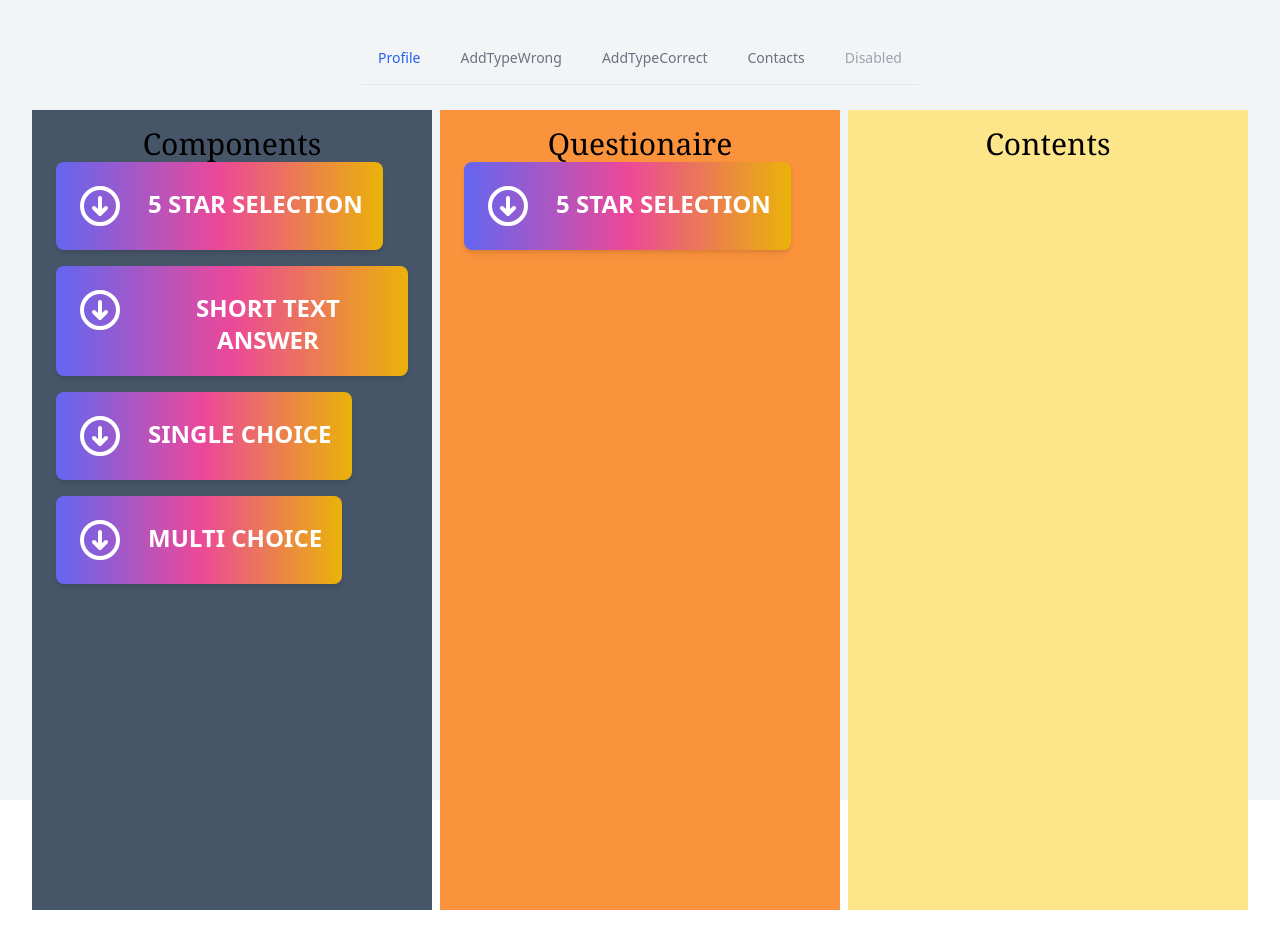
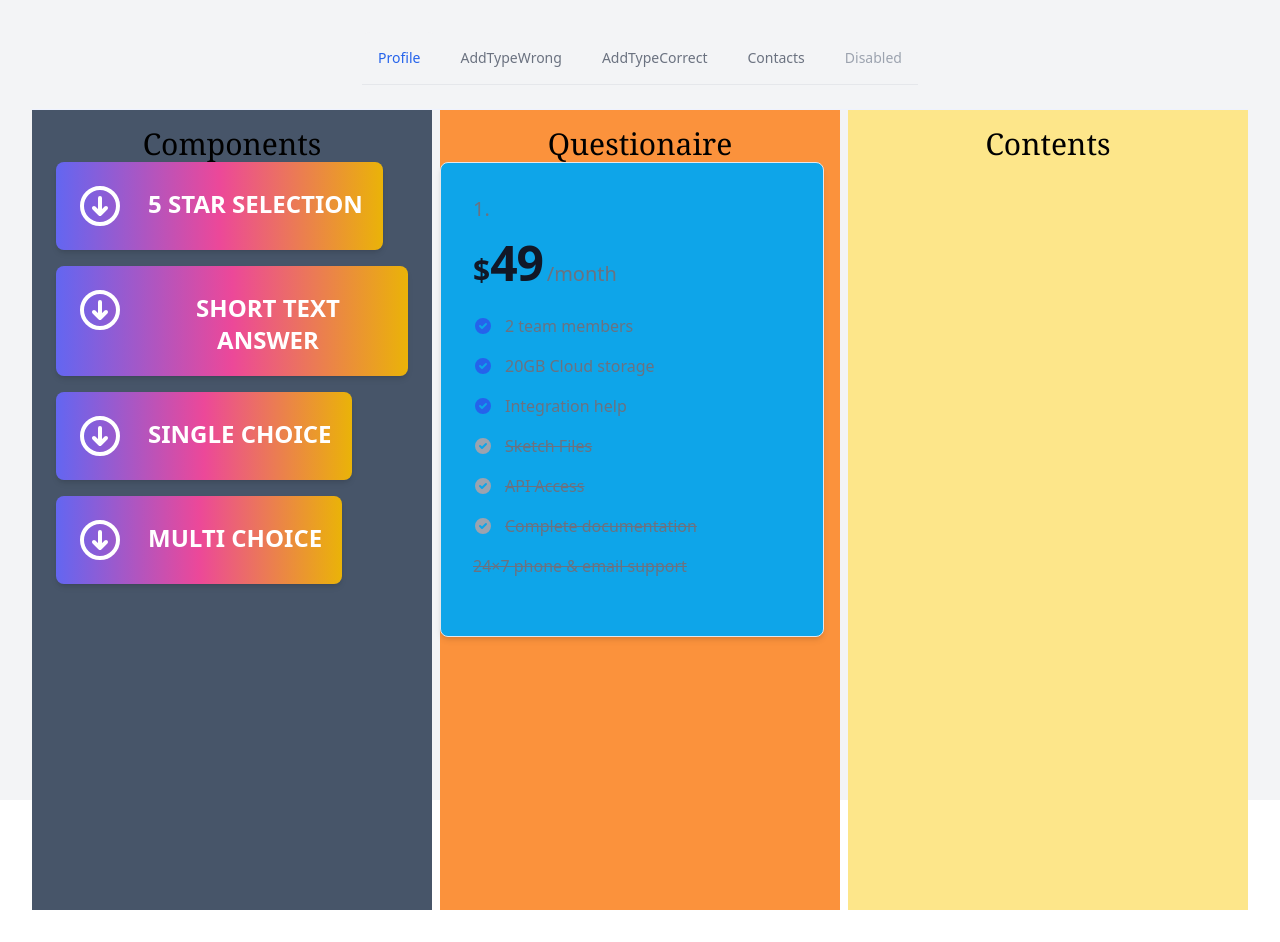
Before and after one commit to lyeqing/auto-questinair, a Next.js app: page / in a window 1280 px wide. Both pictures are taken after a click on the button "5 STAR SELECTION". Built offline with nearby package versions, Linux system fonts and the light colour scheme.

Commit message:
added focus

```diff
--- a/src/app/store.ts
+++ b/src/app/store.ts
@@ -1,3 +1,4 @@
+import { indexSlice } from './../features/index/indexSlice';
 import { questionaire } from './../features/questionaire/questionaireSlice';
 import {
   Action,
@@ -8,13 +9,15 @@ import counterReducer from '../features/counter/counterSlice';
 import kanyeReducer from '../features/kanye/kanyeSlice';
 import typeListReducer from '../features/typeList/typeListSlice';
 import questionaireReducer from '../features/questionaire/questionaireSlice';
+import indexReducer from '../features/index/indexSlice';
 
 export const store = configureStore({
   reducer: {
      counter: counterReducer,
      kanyeQuote: kanyeReducer,
      typeList:typeListReducer,
-     questionaire: questionaireReducer
+     questionaire: questionaireReducer,
+     index: indexReducer,
   },
 });
 
--- a/src/components/elementButton.tsx
+++ b/src/components/elementButton.tsx
@@ -1,7 +1,11 @@
 import React, { useState } from 'react';
-import { useAppDispatch } from '../app/hooks';
+import { useAppDispatch, useAppSelector } from '../app/hooks';
 import { TypeListInsertValue } from './shared/commonType';
-import { addQuetion } from '../features/questionaire/questionaireSlice';
+import {
+  addQuetion,
+  questionaire,
+} from '../features/questionaire/questionaireSlice';
+import { changeIndex } from '../features/index/indexSlice';
 
 interface Props {
   fileName: string;
@@ -9,11 +13,15 @@ interface Props {
 
 const ElementButton = (props: Props) => {
   const dispatch = useAppDispatch();
+  const questions = useAppSelector(questionaire);
   return (
     <div className="md:flex md:flex-flow-col md:grid-cols-3 md:grid-rows-3 gap-6 px-6">
       <div className="mb-4">
         <button
-          onClick={() => dispatch(addQuetion(props.fileName))}
+          onClick={() => {
+            dispatch(changeIndex(questions.length));
+            dispatch(addQuetion(props.fileName));
+          }}
           type="button"
           className="flex max-w-sm w-full bg-gradient-to-r from-indigo-500 via-pink-500 to-yellow-500 hover:from-indigo-600 hover:via-pink-600 hover:to-red-600 focus:outline-none text-white text-2xl uppercase font-bold shadow-md rounded-lg mx-auto p-5"
         >
--- /dev/null
+++ b/src/components/questionElement.tsx
@@ -0,0 +1,146 @@
+import React, { useState } from 'react';
+import { useAppDispatch, useAppSelector } from '../app/hooks';
+import { Question, TypeListInsertValue } from './shared/commonType';
+import { addQuetion } from '../features/questionaire/questionaireSlice';
+import { changeIndex, selectIndex } from '../features/index/indexSlice';
+
+interface Props {
+  question: Question;
+  index: number;
+}
+
+const QuestionElement = (props: Props) => {
+  const dispatch = useAppDispatch();
+
+  return (
+    <div
+      id={'question' + props.index}
+      tabIndex={props.index}
+      className="p-4 max-w-sm bg-white rounded-lg border shadow-md sm:p-8 dark:bg-gray-800 dark:border-gray-700 focus:bg-sky-500"
+      onClick={() => dispatch(changeIndex(props.index))}
+    >
+      <h5 className="mb-4 text-xl font-medium text-gray-500 dark:text-gray-400">
+        {props.index + 1 + '. ' + props.question.body}
+      </h5>
+      <div className="flex items-baseline text-gray-900 dark:text-white">
+        <span className="text-3xl font-semibold">$</span>
+        <span className="text-5xl font-extrabold tracking-tight">49</span>
+        <span className="ml-1 text-xl font-normal text-gray-500 dark:text-gray-400">
+          /month
+        </span>
+      </div>
+
+      <ul role="list" className="my-7 space-y-5">
+        <li className="flex space-x-3">
+          <svg
+            className="flex-shrink-0 w-5 h-5 text-blue-600 dark:text-blue-500"
+            fill="currentColor"
+            viewBox="0 0 20 20"
+            xmlns="http://www.w3.org/2000/svg"
+          >
+            <path
+              fillRule="evenodd"
+              d="M10 18a8 8 0 100-16 8 8 0 000 16zm3.707-9.293a1 1 0 00-1.414-1.414L9 10.586 7.707 9.293a1 1 0 00-1.414 1.414l2 2a1 1 0 001.414 0l4-4z"
+              clipRule="evenodd"
+            ></path>
+          </svg>
+          <span className="text-base font-normal leading-tight text-gray-500 dark:text-gray-400">
+            2 team members
+          </span>
+        </li>
+        <li className="flex space-x-3">
+          <svg
+            className="flex-shrink-0 w-5 h-5 text-blue-600 dark:text-blue-500"
+            fill="currentColor"
+            viewBox="0 0 20 20"
+            xmlns="http://www.w3.org/2000/svg"
+          >
+            <path
+              fillRule="evenodd"
+              d="M10 18a8 8 0 100-16 8 8 0 000 16zm3.707-9.293a1 1 0 00-1.414-1.414L9 10.586 7.707 9.293a1 1 0 00-1.414 1.414l2 2a1 1 0 001.414 0l4-4z"
+              clipRule="evenodd"
+            ></path>
+          </svg>
+          <span className="text-base font-normal leading-tight text-gray-500 dark:text-gray-400">
+            20GB Cloud storage
+          </span>
+        </li>
+        <li className="flex space-x-3">
+          <svg
+            className="flex-shrink-0 w-5 h-5 text-blue-600 dark:text-blue-500"
+            fill="currentColor"
+            viewBox="0 0 20 20"
+            xmlns="http://www.w3.org/2000/svg"
+          >
+            <path
+              fillRule="evenodd"
+              d="M10 18a8 8 0 100-16 8 8 0 000 16zm3.707-9.293a1 1 0 00-1.414-1.414L9 10.586 7.707 9.293a1 1 0 00-1.414 1.414l2 2a1 1 0 001.414 0l4-4z"
+              clipRule="evenodd"
+            ></path>
+          </svg>
+          <span className="text-base font-normal leading-tight text-gray-500 dark:text-gray-400">
+            Integration help
+          </span>
+        </li>
+        <li className="flex space-x-3 line-through decoration-gray-500">
+          <svg
+            className="flex-shrink-0 w-5 h-5 text-gray-400 dark:text-gray-500"
+            fill="currentColor"
+            viewBox="0 0 20 20"
+            xmlns="http://www.w3.org/2000/svg"
+          >
+            <path
+              fillRule="evenodd"
+              d="M10 18a8 8 0 100-16 8 8 0 000 16zm3.707-9.293a1 1 0 00-1.414-1.414L9 10.586 7.707 9.293a1 1 0 00-1.414 1.414l2 2a1 1 0 001.414 0l4-4z"
+              clipRule="evenodd"
+            ></path>
+          </svg>
+          <span className="text-base font-normal leading-tight text-gray-500">
+            Sketch Files
+          </span>
+        </li>
+        <li className="flex space-x-3 line-through decoration-gray-500">
+          <svg
+            className="flex-shrink-0 w-5 h-5 text-gray-400 dark:text-gray-500"
+            fill="currentColor"
+            viewBox="0 0 20 20"
+            xmlns="http://www.w3.org/2000/svg"
+          >
+            <path
+              fillRule="evenodd"
+              d="M10 18a8 8 0 100-16 8 8 0 000 16zm3.707-9.293a1 1 0 00-1.414-1.414L9 10.586 7.707 9.293a1 1 0 00-1.414 1.414l2 2a1 1 0 001.414 0l4-4z"
+              clipRule="evenodd"
+            ></path>
+          </svg>
+          <span className="text-base font-normal leading-tight text-gray-500">
+            API Access
+          </span>
+        </li>
+        <li className="flex space-x-3 line-through decoration-gray-500">
+          <svg
+            className="flex-shrink-0 w-5 h-5 text-gray-400 dark:text-gray-500"
+            fill="currentColor"
+            viewBox="0 0 20 20"
+            xmlns="http://www.w3.org/2000/svg"
+          >
+            <path
+              fillRule="evenodd"
+              d="M10 18a8 8 0 100-16 8 8 0 000 16zm3.707-9.293a1 1 0 00-1.414-1.414L9 10.586 7.707 9.293a1 1 0 00-1.414 1.414l2 2a1 1 0 001.414 0l4-4z"
+              clipRule="evenodd"
+            ></path>
+          </svg>
+          <span className="text-base font-normal leading-tight text-gray-500">
+            Complete documentation
+          </span>
+        </li>
+        <li className="flex space-x-3 line-through decoration-gray-500">
+          <span className="text-base font-normal leading-tight text-gray-500">
+            24×7 phone &amp; email support
+          </span>
+        </li>
+      </ul>
+    </div>
+  );
+};
+
+export { QuestionElement };
--- a/src/components/shared/commonType.ts
+++ b/src/components/shared/commonType.ts
@@ -4,8 +4,6 @@ export type TypeListInsertValue = {
 };
 
 export type Question = {
-  value: string;
-  index: number;
   type:string;
   body:string;
   answer:string[];
--- /dev/null
+++ b/src/features/index/indexSlice.ts
@@ -0,0 +1,33 @@
+import {
+  createSlice,
+  PayloadAction,
+} from '@reduxjs/toolkit';
+import type { RootState } from '../../app/store';
+
+export type IndexState = {
+  value: number;
+};
+
+const initialState: IndexState = {
+  value: 0
+};
+
+export const indexSlice = createSlice({
+  name: 'indexSlice',
+  initialState,
+  reducers: {
+    changeIndex: (state, action: PayloadAction<number>)  => {
+        state.value = action.payload;
+    },
+  },
+});
+// Here we are just exporting the actions from this slice, so that we can call them anywhere in our app.
+export const {
+  changeIndex,
+
+} = indexSlice.actions;
+
+export const selectIndex = (state: RootState) => state.index.value;
+
+// exporting the reducer here, as we need to add this to the store
+export default indexSlice.reducer;
--- a/src/pages/index.tsx
+++ b/src/pages/index.tsx
@@ -4,6 +4,8 @@ import Image from 'next/image';
 import { useAppDispatch, useAppSelector } from '../app/hooks';
 import { ElementButton } from '../components/elementButton';
 import { LayoutMain } from '../components/layout/layoutMain';
+import { QuestionElement } from '../components/questionElement';
+import { selectIndex } from '../features/index/indexSlice';
 import { questionaire } from '../features/questionaire/questionaireSlice';
 import { selectTypeList } from '../features/typeList/typeListSlice';
 //import styles from '../styles/Home.module.css';
@@ -15,9 +17,21 @@ const Home: NextPage = () => {
   const elementDisplay: JSX.Element[] = typeList.map((e) => (
     <ElementButton key={e} fileName={e} />
   ));
-  const elementDisplay1: JSX.Element[] = Questionaire.map((e) => (
-    <ElementButton key={e.type} fileName={e.type} />
+  const elementDisplay1: JSX.Element[] = Questionaire.map((e, i) => (
+    <QuestionElement
+      key={e.type}
+      question={{
+        type: '',
+        body: '',
+        answer: [],
+      }}
+      index={i}
+    />
   ));
+  const index = useAppSelector(selectIndex);
+  setTimeout(() => {
+    document.getElementById('question' + index)?.focus();
+  }, 200);
   return (
     <main className="bg-gray-100 dark:bg-gray-800 h-screen ">
       <LayoutMain token={''} imageUrl={''}>
```
